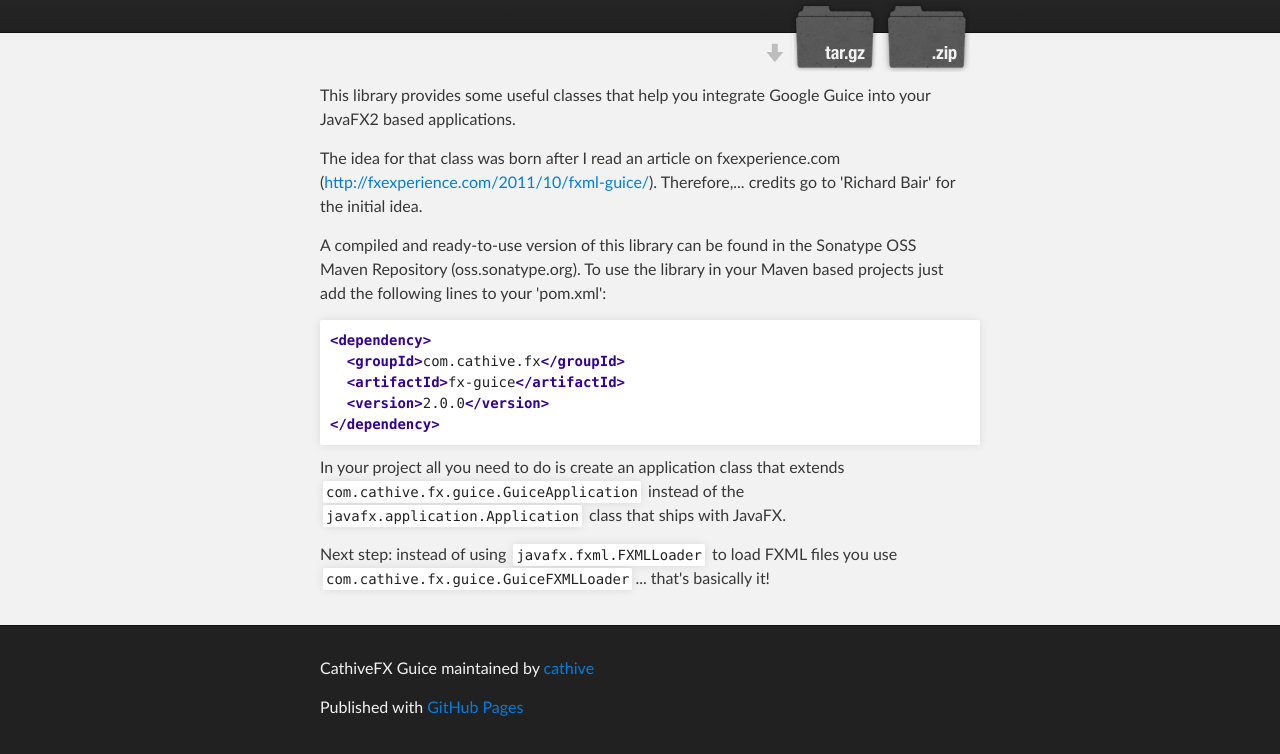
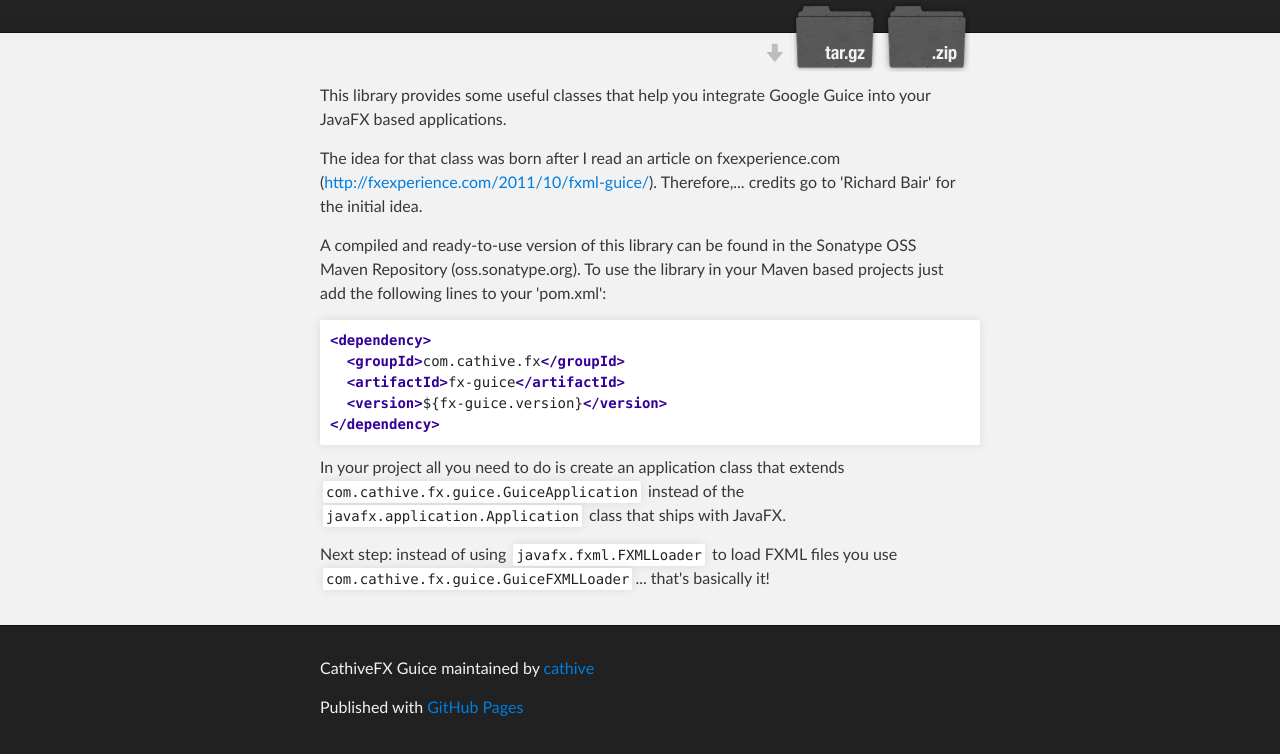
Before and after one commit to cathive/fx-guice, a plain HTML site: page index.html in a window 1280 px wide. Shown: the part 177-931 px from the top of the page. Drawn offline with Linux system fonts and the light colour scheme.

Commit message:
Update index.html

```diff
--- a/index.html
+++ b/index.html
@@ -32,7 +32,7 @@
     <div id="main_content_wrap" class="outer">
       <section id="main_content" class="inner">
         <p>This library provides some useful classes that help you integrate
-Google Guice into your JavaFX2 based applications.</p>
+Google Guice into your JavaFX based applications.</p>
 
 <p>The idea for that class was born after I read an article on
 fxexperience.com (<a href="http://fxexperience.com/2011/10/fxml-guice/">http://fxexperience.com/2011/10/fxml-guice/</a>).
@@ -46,7 +46,7 @@ in your Maven based projects just add the following lines to your
 <div class="highlight"><pre><span class="nt">&lt;dependency&gt;</span>
   <span class="nt">&lt;groupId&gt;</span>com.cathive.fx<span class="nt">&lt;/groupId&gt;</span>
   <span class="nt">&lt;artifactId&gt;</span>fx-guice<span class="nt">&lt;/artifactId&gt;</span>
-  <span class="nt">&lt;version&gt;</span>2.0.0<span class="nt">&lt;/version&gt;</span>
+  <span class="nt">&lt;version&gt;</span>${fx-guice.version}<span class="nt">&lt;/version&gt;</span>
 <span class="nt">&lt;/dependency&gt;</span>
 </pre></div>
 
```
